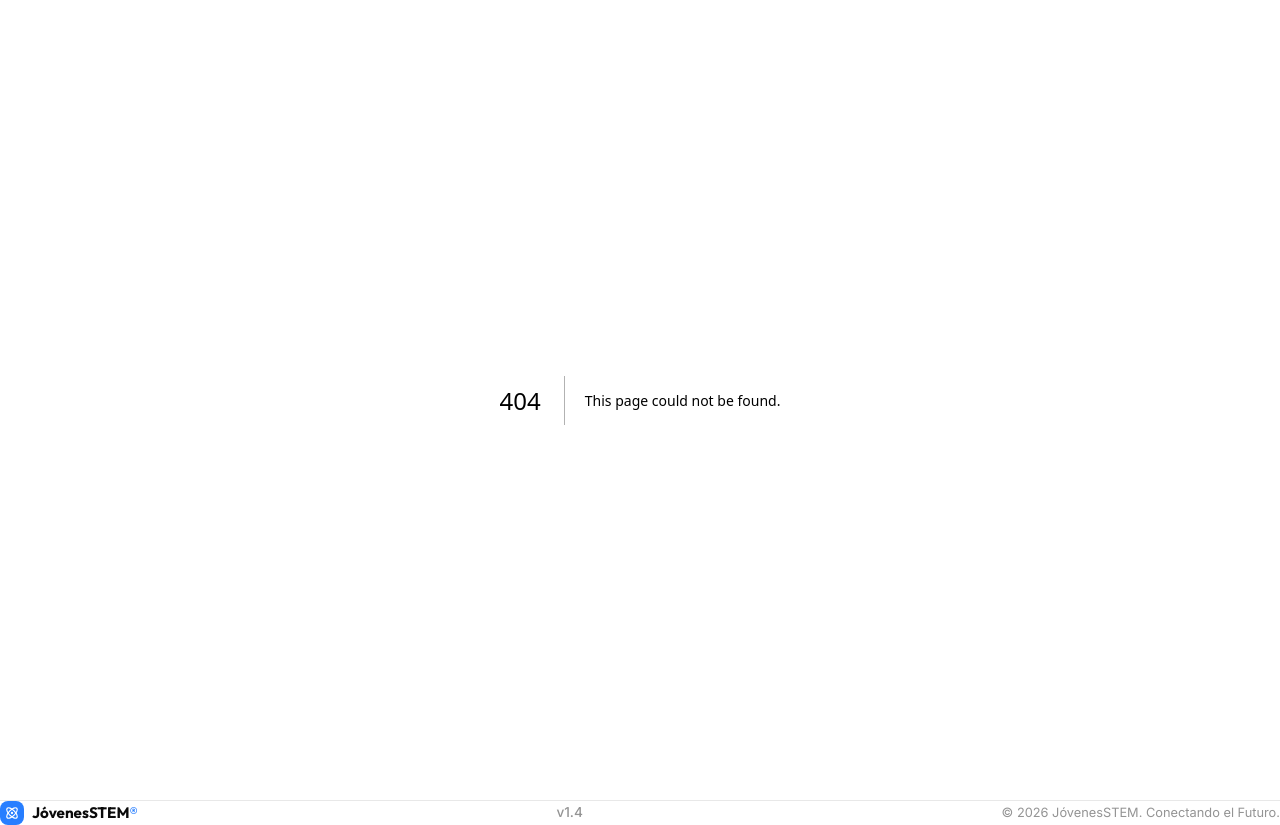
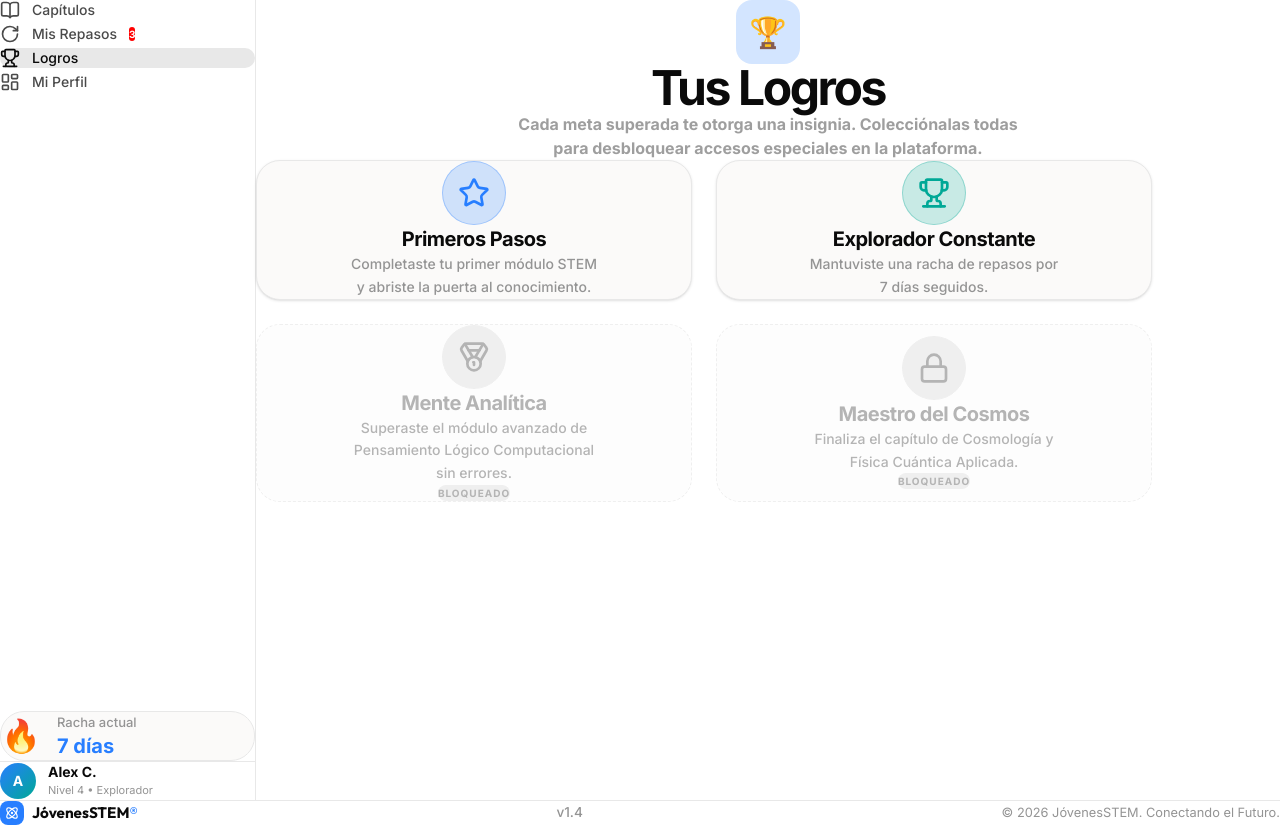
Before and after one commit to yepzhi/jsweb, a Next.js app: page /jsweb/logros in a window 1280 px wide. Before the commit this address had no page. Built offline with nearby package versions, Linux system fonts and the light colour scheme.

Commit message:
feat(ui): complete missing profile, mapa, logros, and repasos views with centered design system wrapped in dashboard layout

```diff
--- a/app/dashboard/page.tsx
+++ b/app/dashboard/page.tsx
@@ -38,35 +38,41 @@ export default function DashboardPage() {
   return (
     <DashboardLayout>
       {/* Header */}
-      <div className="animate-fade-in py-2">
-        <h1 className="text-2xl sm:text-3xl md:text-5xl font-black mb-2 text-foreground tracking-tighter">
+      <div className="flex justify-center mb-8">
+        <div className="animate-fade-in text-center flex flex-col items-center">
+          <h1 className="text-3xl sm:text-4xl md:text-5xl font-black mb-3 text-foreground tracking-tighter max-w-2xl">
             ¡Hola, {userName}! 👋
           </h1>
-        <p className="text-muted-foreground text-xs sm:text-sm md:text-base font-bold tracking-tight opacity-70">
+          <p className="text-muted-foreground text-sm sm:text-base font-bold tracking-tight opacity-90 max-w-lg mx-auto">
             Listo para continuar tu viaje por el universo STEM.
           </p>
         </div>
+      </div>
 
       {/* Continuar Módulo Card (Hero) */}
+      <div className="flex justify-center w-full mb-12">
+        <div className="w-full max-w-4xl mx-auto">
           <ModuleHero
             id={activeModule.id}
             title={activeModule.title}
             chapter={activeModule.chapterTitle}
             progress={modulesProgress[activeModule.id] || 0}
           />
+        </div>
+      </div>
 
       {/* Repasos Pendientes */}
-      <section className="space-y-4 md:space-y-6">
-        <div className="flex flex-col sm:flex-row sm:justify-between sm:items-center gap-3">
-          <h3 className="text-lg sm:text-xl md:text-2xl font-black text-foreground tracking-tighter">
+      <section className="space-y-6 w-full max-w-5xl mx-auto mb-12">
+        <div className="flex flex-col items-center justify-center text-center gap-3">
+          <h3 className="text-2xl md:text-3xl font-black text-foreground tracking-tighter">
             Repasos Pendientes
           </h3>
           <Link
             href="/repasos"
-            className="flex items-center gap-1 text-primary text-xs sm:text-sm font-bold hover:underline w-fit"
+            className="flex items-center gap-1 text-primary text-sm font-bold hover:underline w-fit mx-auto"
           >
             Ver todos
-            <ChevronRight className="w-3 h-3 sm:w-4 sm:h-4" />
+            <ChevronRight className="w-4 h-4" />
           </Link>
         </div>
 
@@ -99,29 +105,31 @@ export default function DashboardPage() {
       </section>
 
       {/* Mapa STEM Preview */}
-      <section className="space-y-4 md:space-y-6">
-        <h3 className="text-lg sm:text-xl md:text-2xl font-black text-foreground tracking-tighter">
+      <section className="space-y-6 w-full max-w-5xl mx-auto">
+        <div className="text-center">
+          <h3 className="text-2xl md:text-3xl font-black text-foreground tracking-tighter">
             Tu Mapa STEM
           </h3>
-        <div className="bg-card rounded-lg md:rounded-2xl overflow-hidden flex flex-col md:flex-row min-h-[280px] md:min-h-[220px] border border-border group transition-all hover:border-primary/30 shadow-sm">
-          <div className="flex-1 p-5 md:p-8 flex flex-col justify-center gap-3">
-            <h4 className="text-lg sm:text-xl md:text-2xl font-black text-foreground tracking-tight">Tu universo se expande</h4>
-            <p className="text-muted-foreground text-xs sm:text-sm md:text-base max-w-lg leading-relaxed font-medium">
+        </div>
+        <div className="bg-card rounded-2xl overflow-hidden flex flex-col md:flex-row min-h-[300px] border border-border group transition-all shadow-md mx-auto hover:border-primary/30">
+          <div className="flex-1 p-8 md:p-12 flex flex-col justify-center items-center text-center gap-4">
+            <h4 className="text-2xl md:text-3xl font-black text-foreground tracking-tight">Tu universo se expande</h4>
+            <p className="text-muted-foreground text-base max-w-lg leading-relaxed font-medium">
               Has iluminado 4 constelaciones. Sigue explorando para expandir tu universo de conocimiento y dominar nuevas habilidades STEM.
             </p>
             <Link
               href="/mapa"
-              className="flex items-center gap-2 text-primary text-xs sm:text-sm font-black mt-2 hover:gap-3 transition-all uppercase tracking-widest w-fit"
+              className="flex items-center justify-center gap-2 text-primary font-black mt-4 hover:gap-3 transition-all uppercase tracking-widest w-fit"
             >
               Ver mapa completo
-              <ExternalLink className="w-3 h-3 sm:w-4 sm:h-4" />
+              <ExternalLink className="w-4 h-4" />
             </Link>
           </div>
-          <div className="w-full md:w-[40%] h-40 md:h-auto relative bg-secondary/20 transition-all duration-500 overflow-hidden border-t md:border-t-0 md:border-l border-border/50">
+          <div className="w-full md:w-[40%] min-h-[250px] relative bg-secondary/20 transition-all duration-500 overflow-hidden border-t md:border-t-0 md:border-l border-border">
             <img
-              src="https://storage.googleapis.com/banani-generated-images/generated-images/0279fc75-0d1f-4460-ac54-c1f804ddfc12.jpg"
+              src="/jsweb/images/logo.png"
               alt="Mapa STEM"
-              className="w-full h-full object-cover opacity-80 mix-blend-multiply scale-110 group-hover:scale-100 transition-transform duration-700"
+              className="absolute inset-0 w-full h-full object-contain p-8 opacity-90 scale-100 transition-transform duration-700"
             />
           </div>
         </div>
--- /dev/null
+++ b/app/logros/page.tsx
@@ -0,0 +1,82 @@
+'use client';
+
+import React from 'react';
+import DashboardLayout from '@/components/DashboardLayout';
+import { Trophy, Star, Medal, Lock } from 'lucide-react';
+
+export default function LogrosPage() {
+  const achievements = [
+    {
+      id: 1,
+      title: 'Primeros Pasos',
+      description: 'Completaste tu primer módulo STEM y abriste la puerta al conocimiento.',
+      icon: Star,
+      unlocked: true,
+      color: 'bg-primary/20 text-primary border-primary/30',
+    },
+    {
+      id: 2,
+      title: 'Explorador Constante',
+      description: 'Mantuviste una racha de repasos por 7 días seguidos.',
+      icon: Trophy,
+      unlocked: true,
+      color: 'bg-[#00a896]/20 text-[#00a896] border-[#00a896]/30',
+    },
+    {
+      id: 3,
+      title: 'Mente Analítica',
+      description: 'Superaste el módulo avanzado de Pensamiento Lógico Computacional sin errores.',
+      icon: Medal,
+      unlocked: false,
+      color: 'bg-muted text-muted-foreground border-border',
+    },
+    {
+      id: 4,
+      title: 'Maestro del Cosmos',
+      description: 'Finaliza el capítulo de Cosmología y Física Cuántica Aplicada.',
+      icon: Lock,
+      unlocked: false,
+      color: 'bg-muted text-muted-foreground border-border',
+    }
+  ];
+
+  return (
+    <DashboardLayout>
+      <div className="flex flex-col items-center text-center animate-fade-in py-8 mb-8 space-y-4">
+        <div className="w-16 h-16 rounded-2xl bg-accent/20 flex items-center justify-center mb-2">
+          <span className="text-3xl">🏆</span>
+        </div>
+        <h1 className="text-3xl sm:text-4xl md:text-5xl font-black text-foreground tracking-tighter">
+          Tus Logros
+        </h1>
+        <p className="text-muted-foreground text-base max-w-lg font-bold opacity-90 mx-auto">
+          Cada meta superada te otorga una insignia. Colecciónalas todas para desbloquear accesos especiales en la plataforma.
+        </p>
+      </div>
+
+      <div className="w-full max-w-4xl mx-auto grid grid-cols-1 md:grid-cols-2 gap-6">
+        {achievements.map((item) => (
+          <div
+            key={item.id}
+            className={`flex flex-col text-center items-center justify-center p-8 rounded-3xl border transition-all duration-300 ${item.unlocked ? 'bg-card shadow-sm hover:border-primary/50' : 'bg-muted/10 opacity-70'} ${item.unlocked ? 'border-border' : 'border-dashed border-border'}`}
+          >
+            <div className={`w-16 h-16 rounded-full flex items-center justify-center mb-4 border ${item.color}`}>
+              <item.icon className="w-8 h-8" />
+            </div>
+            <h3 className={`text-xl font-black tracking-tight mb-2 ${item.unlocked ? 'text-foreground' : 'text-muted-foreground'}`}>
+              {item.title}
+            </h3>
+            <p className="text-sm font-medium leading-relaxed text-muted-foreground max-w-[250px]">
+              {item.description}
+            </p>
+            {!item.unlocked && (
+              <span className="mt-4 px-3 py-1 bg-muted rounded-full text-[10px] font-bold uppercase tracking-widest text-muted-foreground">
+                Bloqueado
+              </span>
+            )}
+          </div>
+        ))}
+      </div>
+    </DashboardLayout>
+  );
+}
--- a/app/mapa/page.tsx
+++ b/app/mapa/page.tsx
@@ -1,12 +1,46 @@
 'use client';
+
+import React from 'react';
+import DashboardLayout from '@/components/DashboardLayout';
+import Link from 'next/link';
+import { ArrowLeft } from 'lucide-react';
+
 export default function MapaPage() {
   return (
-    <div className="min-h-screen flex items-center justify-center" style={{ background: '#fff' }}>
-      <div className="text-center space-y-3">
-        <p className="text-5xl">🗺️</p>
-        <h1 className="text-3xl font-bold" style={{ color: '#0a0a0a' }}>Mapa STEM</h1>
-        <p style={{ color: '#949494' }}>Tu universo de conocimiento — en desarrollo</p>
+    <DashboardLayout>
+      <div className="flex flex-col items-center flex-1 w-full max-w-5xl mx-auto py-8">
+        <Link
+          href="/dashboard"
+          className="flex items-center gap-2 text-sm font-semibold text-muted-foreground hover:text-primary transition-colors mb-6 self-start md:self-center"
+        >
+          <ArrowLeft className="w-5 h-5" />
+          Volver al Menú
+        </Link>
+
+        <div className="flex flex-col items-center text-center animate-fade-in mb-10 space-y-4">
+          <div className="w-16 h-16 rounded-2xl bg-secondary/30 flex items-center justify-center mb-2">
+            <span className="text-3xl">🗺️</span>
+          </div>
+          <h1 className="text-3xl sm:text-4xl md:text-5xl font-black text-foreground tracking-tighter">
+            Tu Mapa STEM
+          </h1>
+          <p className="text-muted-foreground text-base max-w-lg font-bold opacity-90 mx-auto">
+            El universo gráfico de tu conocimiento. Desbloquea constelaciones al completar capítulos y dominar nuevos temas.
+          </p>
+        </div>
+
+        <div className="w-full bg-card rounded-2xl border border-border shadow-md overflow-hidden relative min-h-[400px] md:min-h-[500px] flex items-center justify-center">
+          <div className="absolute inset-0 bg-[radial-gradient(ellipse_at_center,_var(--tw-gradient-stops))] from-blue-100/20 via-background to-background"></div>
+          <img
+            src="/jsweb/images/logo.png"
+            alt="Mapa STEM En Desarrollo"
+            className="absolute inset-0 w-full h-full object-contain p-12 opacity-80"
+          />
+          <div className="absolute bottom-6 bg-white/80 backdrop-blur-md px-6 py-3 rounded-full border border-border/50 text-sm font-bold text-foreground shadow-sm">
+            Exploración Constelar Bloqueada - Nivel 4 Requerido
+          </div>
+        </div>
       </div>
-    </div>
+    </DashboardLayout>
   );
 }
--- a/app/profile/page.tsx
+++ b/app/profile/page.tsx
@@ -1,12 +1,56 @@
 'use client';
+
+import React from 'react';
+import DashboardLayout from '@/components/DashboardLayout';
+import Link from 'next/link';
+import { LogOut, Award, Star, Settings } from 'lucide-react';
+
 export default function ProfilePage() {
   return (
-    <div className="min-h-screen flex items-center justify-center" style={{ background: '#fff' }}>
-      <div className="text-center space-y-3">
-        <p className="text-5xl">👤</p>
-        <h1 className="text-3xl font-bold" style={{ color: '#0a0a0a' }}>Perfil</h1>
-        <p style={{ color: '#949494' }}>Página de perfil — en desarrollo</p>
+    <DashboardLayout>
+      <div className="flex flex-col items-center flex-1 w-full max-w-3xl mx-auto py-8">
+        <div className="w-full bg-card rounded-3xl border border-border overflow-hidden p-8 md:p-12 text-center shadow-[0_8px_30px_rgba(39,126,255,0.06)] relative mb-8">
+          <Link href="/dashboard" className="absolute top-6 right-6 text-muted-foreground hover:text-foreground">
+            <Settings className="w-6 h-6" />
+          </Link>
+
+          {/* Avatar Area */}
+          <div className="w-32 h-32 mx-auto rounded-full bg-[linear-gradient(135deg,_#277eff,_#00a896)] flex items-center justify-center text-5xl text-white font-black shadow-lg shadow-primary/30 mb-6">
+            A
+          </div>
+
+          <h1 className="text-3xl md:text-4xl font-black text-foreground mb-2 tracking-tighter">Alex C.</h1>
+          <p className="text-muted-foreground font-semibold uppercase tracking-widest text-sm mb-6">
+            Estudiante de Preparatoria
+          </p>
+
+          <div className="flex justify-center gap-6 mb-8">
+            <div className="flex flex-col items-center px-4 py-3 bg-muted/30 rounded-2xl border border-border">
+              <Award className="w-6 h-6 text-primary mb-1" />
+              <span className="font-black text-xl text-foreground">Lvl 4</span>
+              <span className="text-xs text-muted-foreground font-bold">Rango Actual</span>
+            </div>
+            <div className="flex flex-col items-center px-4 py-3 bg-muted/30 rounded-2xl border border-border">
+              <Star className="w-6 h-6 text-[#00a896] mb-1" />
+              <span className="font-black text-xl text-foreground">7 Días</span>
+              <span className="text-xs text-muted-foreground font-bold">Racha Fuego</span>
+            </div>
+          </div>
+
+          <button className="btn-secondary px-8 py-3 w-fit mx-auto flex items-center justify-center gap-2 rounded-xl text-red-500 font-bold hover:bg-red-500/10 border-red-500/20">
+            <LogOut className="w-4 h-4" />
+            Cerrar Sesión
+          </button>
+        </div>
+
+        {/* Progress Section */}
+        <div className="w-full text-center space-y-4">
+          <h3 className="font-bold text-lg text-foreground tracking-tight">Estadísticas de Exploración</h3>
+          <p className="text-muted-foreground text-sm max-w-md mx-auto">
+            Continúa participando activamente en los módulos STEM para desbloquear más detalles avanzados sobre tus talentos.
+          </p>
+        </div>
       </div>
-    </div>
+    </DashboardLayout>
   );
 }
--- a/app/repasos/page.tsx
+++ b/app/repasos/page.tsx
@@ -1,12 +1,51 @@
 'use client';
-export default function ReposPage() {
+
+import React from 'react';
+import DashboardLayout from '@/components/DashboardLayout';
+import ModuleCard from '@/components/ModuleCard';
+import { Microscope, Zap, Code2 } from 'lucide-react';
+
+export default function RepasosPage() {
   return (
-    <div className="min-h-screen flex items-center justify-center" style={{ background: '#fff' }}>
-      <div className="text-center space-y-3">
-        <p className="text-5xl">📝</p>
-        <h1 className="text-3xl font-bold" style={{ color: '#0a0a0a' }}>Repasos</h1>
-        <p style={{ color: '#949494' }}>Sistema de revisión interactiva — en desarrollo</p>
+    <DashboardLayout>
+      <div className="flex flex-col items-center text-center animate-fade-in py-8 mb-8 space-y-4">
+        <div className="w-16 h-16 rounded-2xl bg-primary/10 flex items-center justify-center mb-2">
+          <span className="text-3xl">📝</span>
+        </div>
+        <h1 className="text-3xl sm:text-4xl md:text-5xl font-black text-foreground tracking-tighter">
+          Mis Repasos
+        </h1>
+        <p className="text-muted-foreground text-base max-w-lg font-bold opacity-90 mx-auto">
+          Mantén tu conocimiento fresco. Tienes 3 módulos listos para repaso inteligente mediante repetición espaciada.
+        </p>
       </div>
-    </div>
+
+      <div className="w-full max-w-5xl mx-auto grid grid-cols-1 sm:grid-cols-2 lg:grid-cols-3 gap-6">
+        <ModuleCard
+          id="module-1-1"
+          title="Cosmos y Átomos"
+          subtitle="~3 min de repaso"
+          icon={Microscope}
+          badge="HOY"
+          badgeType="urgent"
+        />
+        <ModuleCard
+          id="module-1-2"
+          title="Física del Movimiento"
+          subtitle="~5 min de repaso"
+          icon={Zap}
+          badge="EN 2 DÍAS"
+          badgeType="soon"
+        />
+        <ModuleCard
+          id="module-1-3"
+          title="Lógica de Código"
+          subtitle="~4 min de repaso"
+          icon={Code2}
+          badge="EN 5 DÍAS"
+          badgeType="later"
+        />
+      </div>
+    </DashboardLayout>
   );
 }
```
Lines whose indentation alone changed are shown as unchanged.
